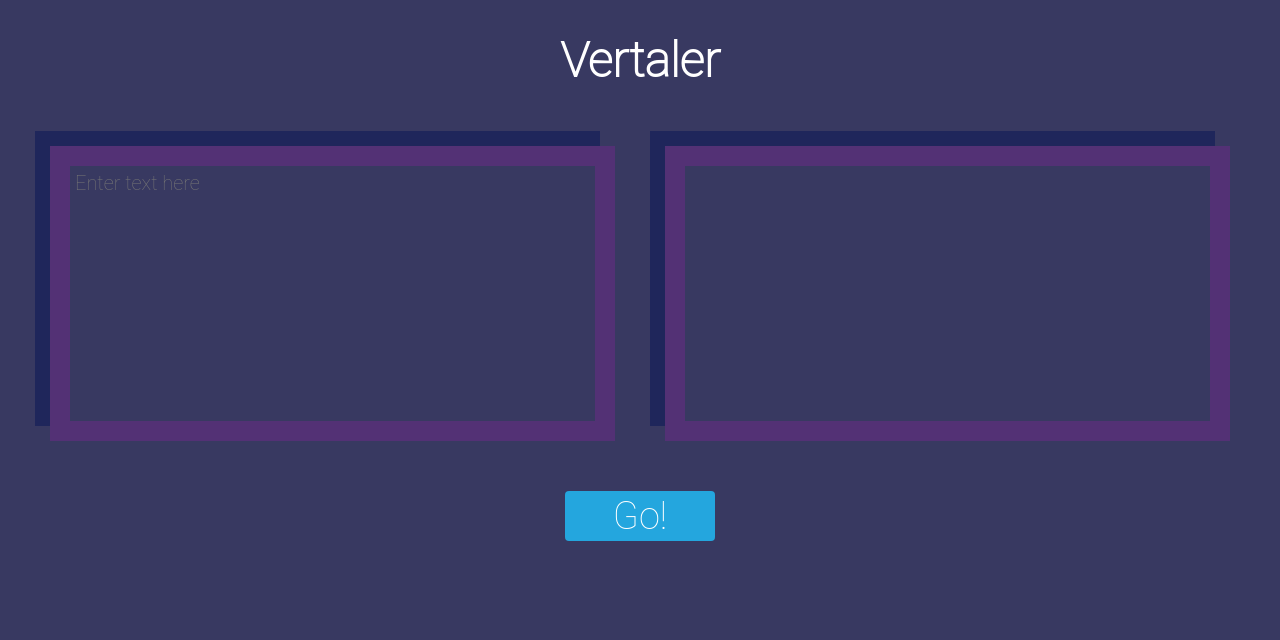
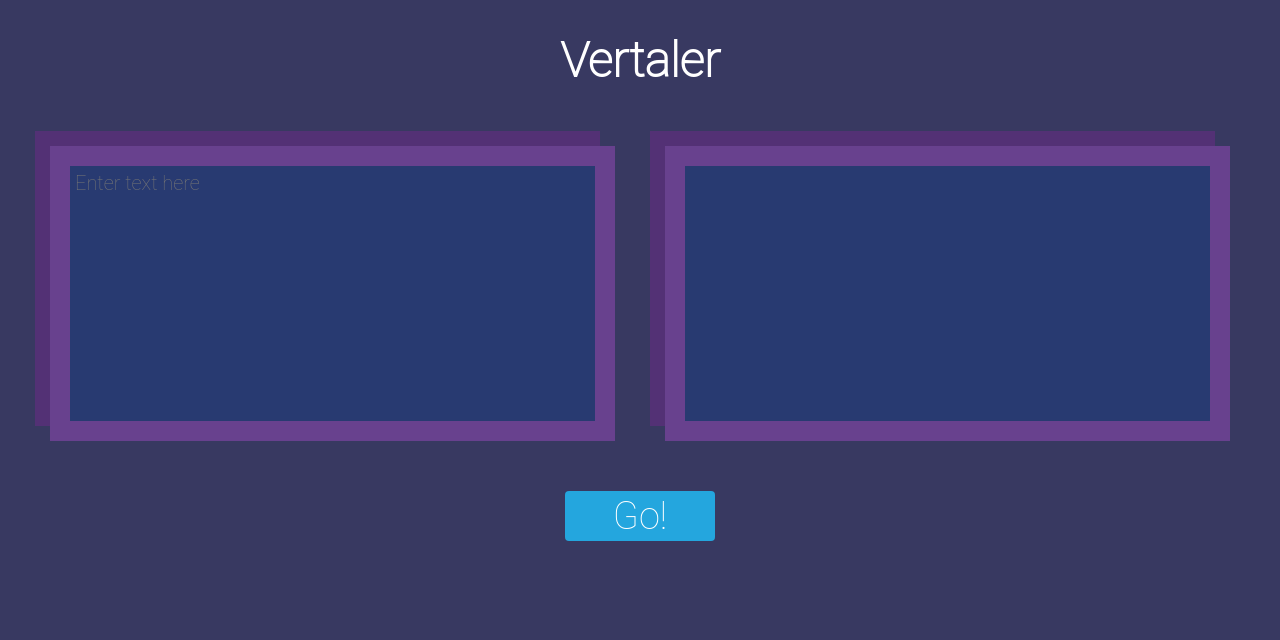
Before and after one commit to RadiazOm/CLE3, a PHP site: page /translator.html in a window 1280 px wide. Shown: the part 110-750 px from the top of the page. Run offline with PHP 8.4, Linux system fonts and the light colour scheme; some libraries are stand-ins or nearby versions.

Commit message:
more comments \^.^/

```diff
--- a/css/main.css
+++ b/css/main.css
@@ -47,6 +47,7 @@ body {
     margin-bottom: 25px;
 }
 
+/* styling for the nav popup */
 .nav-popup {
     position: absolute;
     top: 140px;
@@ -56,10 +57,12 @@ body {
     visibility: hidden;
 }
 
+/* made so the javascript can add this class at will */
 .visible {
     visibility: visible!important;
 }
 
+/* good image button styling */
 .img-link {
     object-fit: cover;
     width: 100px;
@@ -68,6 +71,7 @@ body {
     border-radius: 50%;
 }
 
+/* ignore this it aint working */
 .img-link:before {
     content: " ";
     position: absolute;
@@ -79,7 +83,7 @@ body {
     border: 5px solid #ffea00;
 }
 
-
+/* css magic to style each image button separately */
 .nav-popup >  a:nth-of-type(1) > .img-link {
     position: absolute;
     transform: translate(-50%, -50%);
@@ -125,13 +129,13 @@ body {
 
 /* used inside the .box-blue element to make a blue field */
 .field-blue {
-    background-color: #383961;
+    background-color: #283A71;
     height: 100%;
     padding: 5px;
     box-sizing: border-box;
 }
 
-/* used inside the .box-orange element to make a blue field */
+/* used inside the .box-orange element to make a orange field */
 .field-orange {
     background-color: #CC7B2B;
     height: 100%;
@@ -139,15 +143,16 @@ body {
     box-sizing: border-box;
 }
 
-/* This class serves as purpose to generalise a blue box in which contents should be placed */
+/* blue box with a 3d effect */
+/* ???? i dont get it */
 .box-blue {
-    background-color: #533175;
-    box-shadow: -15px -15px #1f265b;
+    background-color: #68418E;
+    box-shadow: -15px -15px #533175;
     padding: 20px;
     width: 85%;
 }
 
-/* This class serves as purpose to generalise a orange box in which contents should be placed */
+/* orange box with a 3d effect */
 .box-orange {
     background-color: #DF8022;
     box-shadow: -10px -10px #B06A24;
@@ -156,6 +161,8 @@ body {
 }
 
 /* used to make a blue background */
+/* ???? blue bg is purple? */
+/* am colorblind :( */
 .blue-background {
     background-color: #68418E;
 }
@@ -308,3 +315,11 @@ body {
 /* End of translator specific classes */
 /* ---------------------------------- */
 /* End of translator specific classes */
+
+/* Drawingtool specific classes */
+/* --------------------------- */
+/* Drawingtool specific classes */
+
+/* End of Drawingtool specific classes */
+/* ---------------------------------- */
+/* End of Drawingtool specific classes */
```
